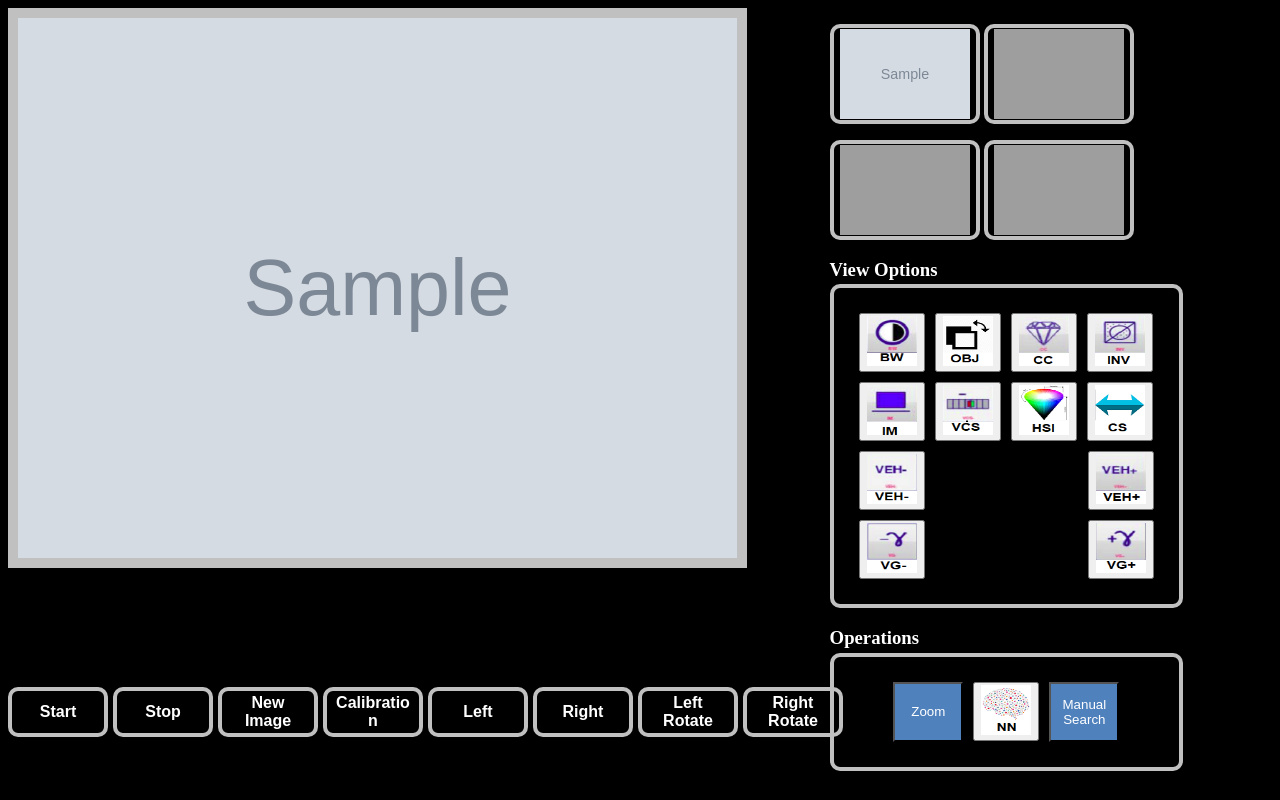
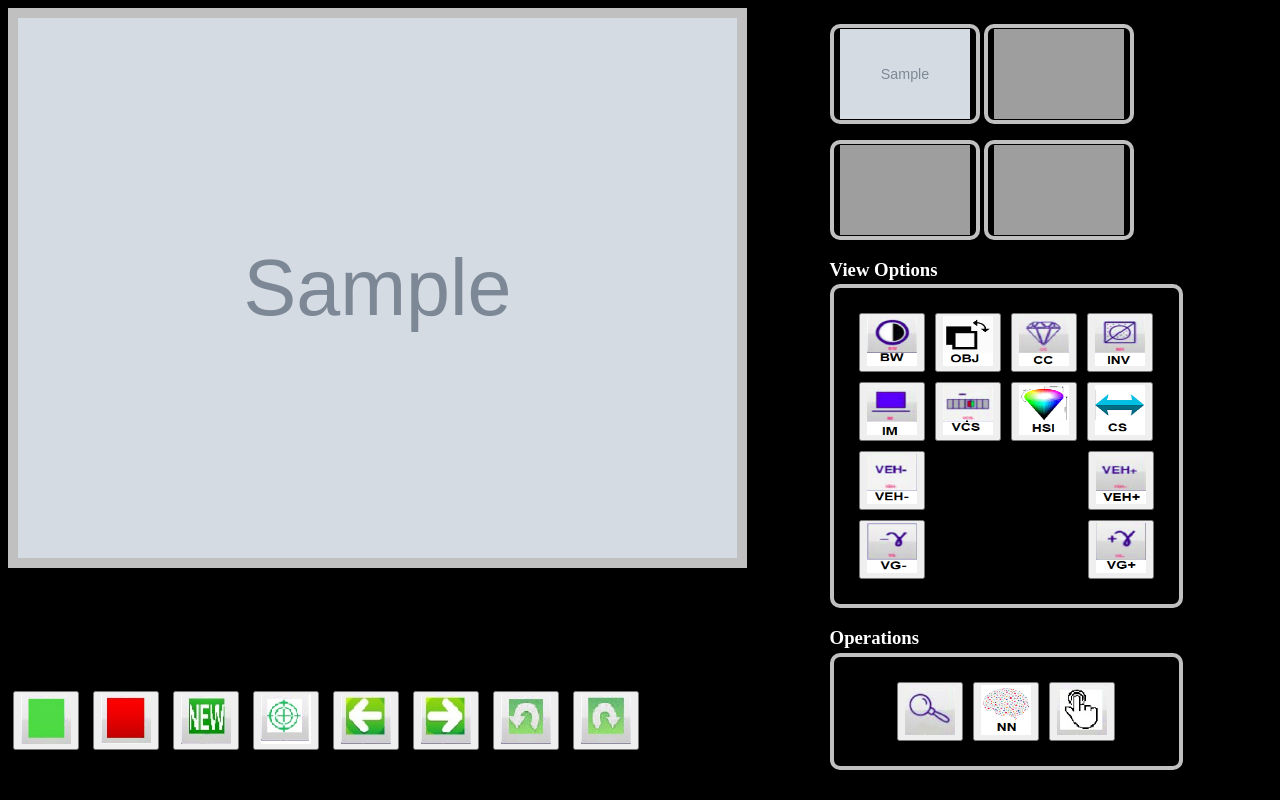
Before and after one commit to frankhart2018/BRNS-WEB-PYTHON, a Flask app: template templates/index-new.html in a window 1280 px wide. Run offline with Flask 2, Linux system fonts and the light colour scheme; the template is opened without the code that fills it: most values are stand-ins (such as "Sample title", 1, 10 or a date in 2020); grey boxes marked "Sample" are stand-in pictures; parts of the project's set-up code (start-up, migrations or seed data) failed here and were passed over; some libraries are stand-ins or nearby versions; grey boxes are pictures that could not be loaded.

Commit message:
Change bottom buttons

```diff
--- a/templates/index-new.html
+++ b/templates/index-new.html
@@ -105,17 +105,7 @@
             }
 
             .bottom-button {
-              width: 100px;
-              height: 50px;
-              word-wrap: break-word;
-              border: 4px solid #C0C0C0;
-              color: white;
-              border-radius: 10px;
-              background: none;
-              font-weight: bold;
-              font-size: 100%;
-              float: left;
-              margin-right: 5px;
+              margin: 5px;
             }
 
             .bottom-button:hover {
@@ -335,9 +325,9 @@
               <div class="box" style="margin-top: -15px;">
                 <div>
                   <div id="options-box">
-                    <button type="button" class="option-button" id="zoom" style="width: 70px; height: 60px; background-color: #4f81bd; color: white;">Zoom</button>
+                    <button type="button" class="option-button" id="zoom"><img class="img-btn" src="{{ url_for('static', filename='new_ecil_icons/zoom.jpg') }}"></button>
                     <button type="button" class="option-button" id="nn-operation"><img class="img-btn" src="{{ url_for('static', filename='new_ecil_icons/nn.png') }}"></button>
-                    <button type="button" class="option-button" id="#" style="width: 70px; height: 60px; background-color: #4f81bd; color: white;">Manual Search</button>
+                    <button type="button" class="option-button" id="#"><img class="img-btn" src="{{ url_for('static', filename='new_ecil_icons/manual-search.jpg') }}"></button>
                   </div>
                 </div>
               </div>
@@ -347,14 +337,14 @@
 
         <div style="float: left; margin-top: -100px;">
           <p>
-            <button type="button" id="#" class='bottom-button'>Start</button>
-            <button type="button" id="#" class='bottom-button'>Stop</button>
-            <button type="button" id="new" class='bottom-button'>New Image</button>
-            <button type="button" id="#" class='bottom-button'>Calibration</button>
-            <button type="button" id="#" class='bottom-button'>Left</button>
-            <button type="button" id="#" class='bottom-button'>Right</button>
-            <button type="button" id="left-rotate" class='bottom-button'>Left Rotate</button>
-            <button type="button" id="right-rotate" class='bottom-button'>Right Rotate</button>
+            <button type="button" class="bottom-button" id="#"><img class="img-btn" src="{{ url_for('static', filename='new_ecil_icons/start.jpg') }}"></button>
+            <button type="button" class="bottom-button" id="#"><img class="img-btn" src="{{ url_for('static', filename='new_ecil_icons/stop.jpg') }}"></button>
+            <button type="button" class="bottom-button" id="new"><img class="img-btn" src="{{ url_for('static', filename='new_ecil_icons/new-image.jpg') }}"></button>
+            <button type="button" class="bottom-button" id="#"><img class="img-btn" src="{{ url_for('static', filename='new_ecil_icons/calibration.jpg') }}"></button>
+            <button type="button" class="bottom-button" id="#"><img class="img-btn" src="{{ url_for('static', filename='new_ecil_icons/forward.jpg') }}"></button>
+            <button type="button" class="bottom-button" id="#"><img class="img-btn" src="{{ url_for('static', filename='new_ecil_icons/reverse.jpg') }}"></button>
+            <button type="button" class="bottom-button" id="left-rotate"><img class="img-btn" src="{{ url_for('static', filename='new_ecil_icons/left-rotate.jpg') }}"></button>
+            <button type="button" class="bottom-button" id="right-rotate"><img class="img-btn" src="{{ url_for('static', filename='new_ecil_icons/right-rotate.jpg') }}"></button>
           </p>
         </div>
       {% endif %}
```
Also changed, not shown: static/new_ecil_icons/calibration.jpg (added), static/new_ecil_icons/forward.jpg (added), static/new_ecil_icons/left-rotate.jpg (added), static/new_ecil_icons/manual-search.jpg (added), static/new_ecil_icons/new-image.jpg (added), static/new_ecil_icons/reverse.jpg (added), static/new_ecil_icons/right-rotate.jpg (added), static/new_ecil_icons/start.jpg (added), static/new_ecil_icons/stop.jpg (added), static/new_ecil_icons/zoom.jpg (added).
